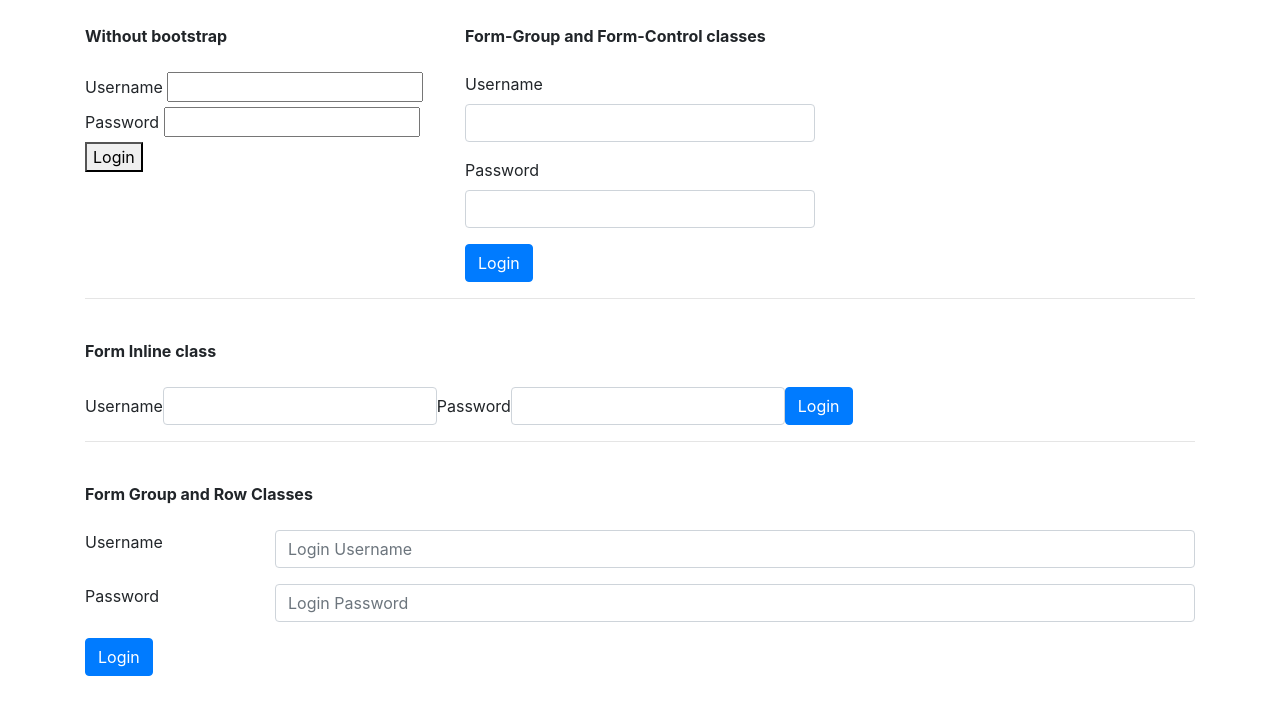
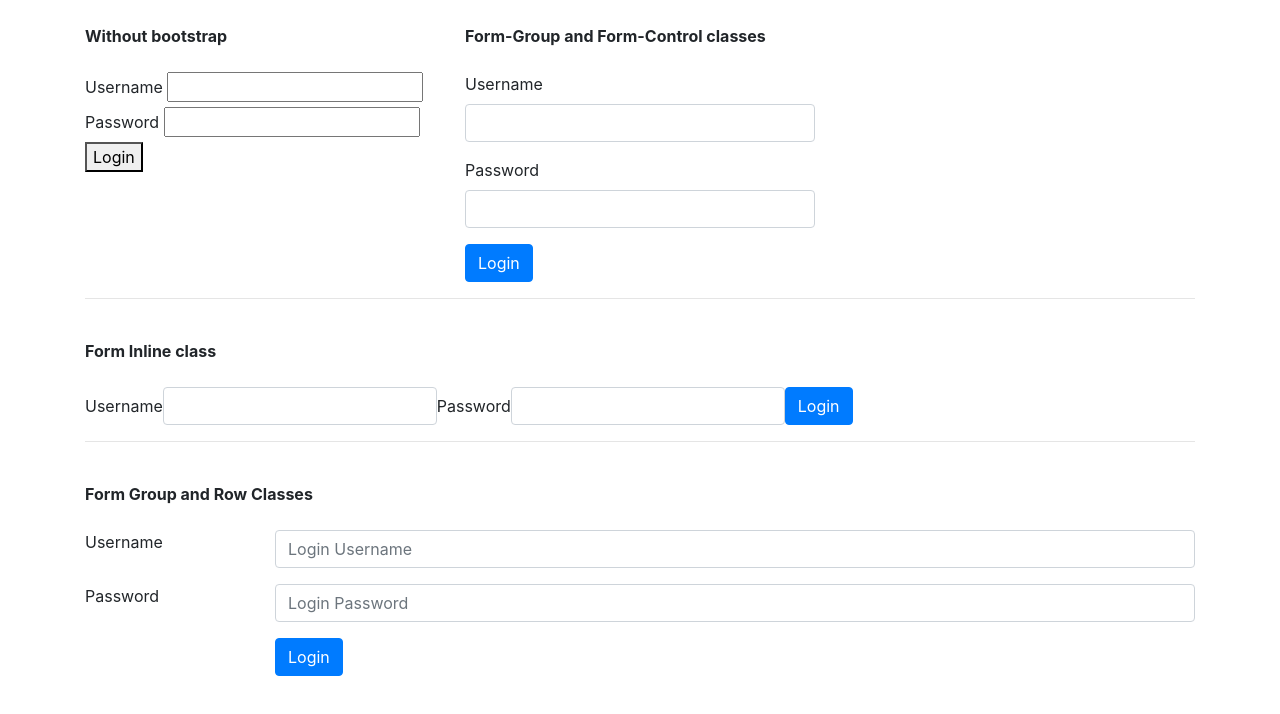
Before and after one commit to shaaz75/Bootstrap, a plain HTML site: page Bootstrap/formLayout.html in a window 1280 px wide. Drawn offline with nearby package versions, Linux system fonts and the light colour scheme.

Commit message:
update in formLayout

```diff
--- a/Bootstrap/formLayout.html
+++ b/Bootstrap/formLayout.html
@@ -96,7 +96,7 @@
                             </div>
                         </div>
                         <div class="form-group row">
-                            <div class="col-sm-offset-2 col-sm-10">
+                            <div class="offset-sm-2 col-sm-10">
                                 <button type="submit" class="btn btn-primary">Login</button>
                             </div>
                         </div>
```
